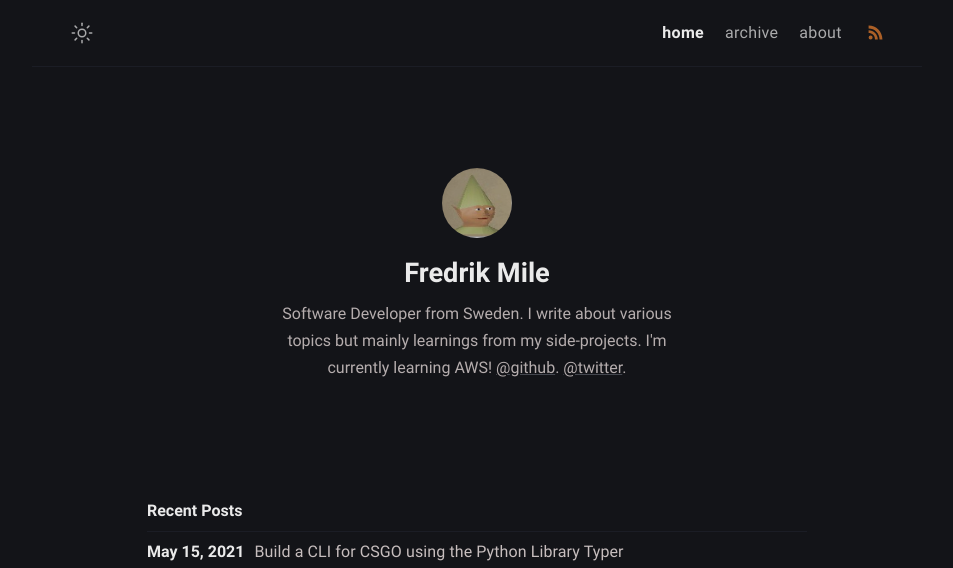
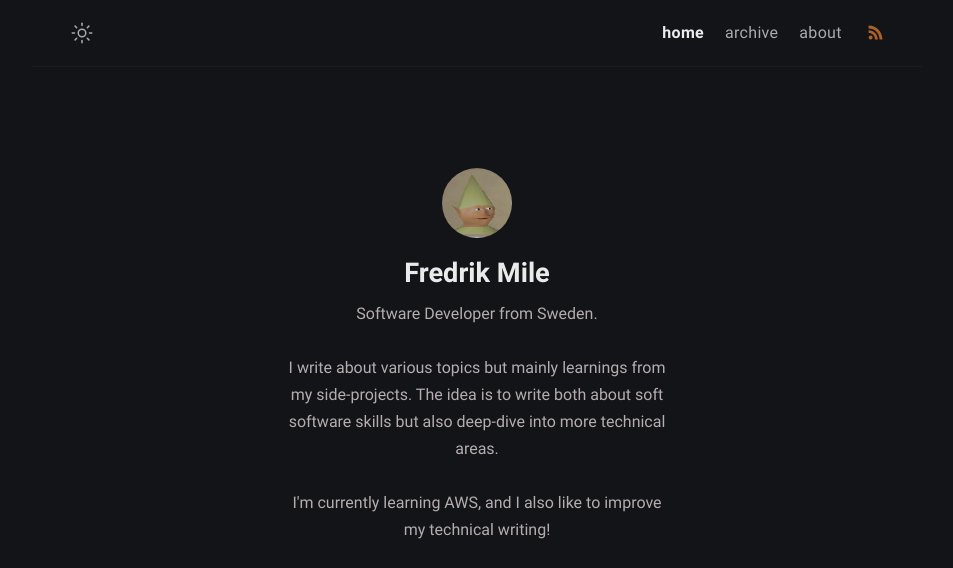
Before and after one commit to mile95/old-blog, a Jekyll site: the page built from index.md, in a window 1280 px wide, cut to the strip 0-568 px from the top of the page. Shown: the whole strip, without its empty margins (163-1116 px from the left). Built offline with Jekyll 4.4.1, drawn with Linux system fonts in a browser that asks for light colours.

```diff
--- a/_config.yml
+++ b/_config.yml
@@ -1,7 +1,7 @@
 # Site settings
 title: Fredrik Mile # site title
 description: >- # site description
-  Software Developer experienced in Python and Java. I'm currently learning AWS. I will write about various topics but mainly learnings from my side-projects!
+  Software Developer experienced in Python and Java. I'm currently learning AWS. I write about various topics but mainly learnings from my side-projects!
   <a href="https://github.com/mile95" target="_blank" rel="noopener">@github</a>.
   <a href="https://twitter.com/fredrikmile" target="_blank" rel="noopener">@twitter</a>.
 lang: en-US # default lang
@@ -15,8 +15,12 @@ author:
   name: Fredrik Mile # author name
   bio: >- # tell to the world
     Software Developer from Sweden.
+    <br></br>
     I write about various topics but mainly learnings from my side-projects.
-    I'm currently learning AWS!
+    The idea is to write both about soft software skills but also deep-dive into more technical areas.
+    <br></br>
+    I'm currently learning AWS, and I also like to improve my technical writing!
+    <br></br>
     <a href="https://github.com/mile95" target="_blank" rel="noopener">@github</a>.
     <a href="https://twitter.com/milefredrik" target="_blank" rel="noopener">@twitter</a>.
   username: mile95 # general username
```
Also changed, not shown: _posts/csgo-cli/2020-05-16-csgo-cli.md (+11 -6 lines), about.md (+1 -1 lines).
